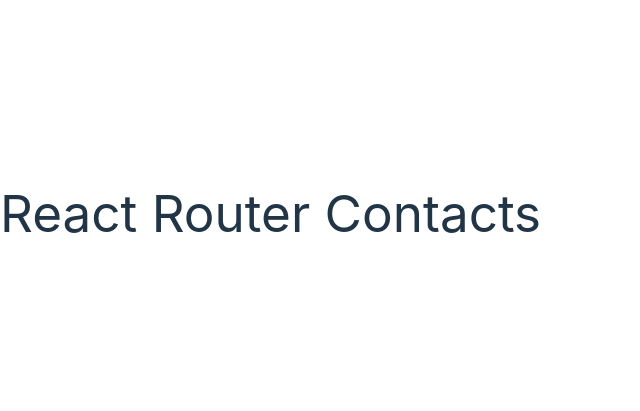
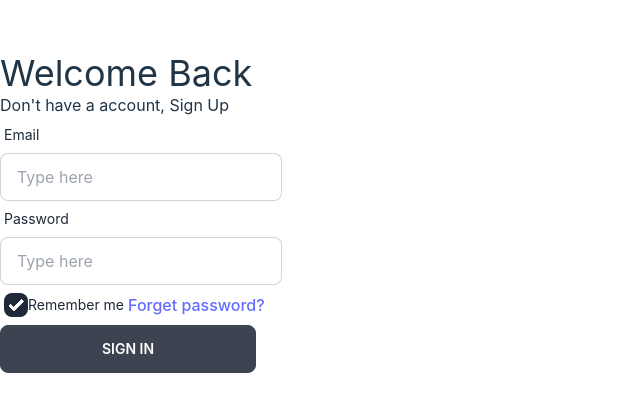
Before and after one commit to RasecMH/DidYouFindMyPet-Front, a React (Vite) app: page / in a window 1280 px wide. Shown: the part 187-598 px from the top of the page, without its empty margins (0-640 px from the left). Built offline with nearby package versions, Linux system fonts and the light colour scheme.

Commit message:
add: LoginForm

```diff
--- /dev/null
+++ b/src/components/LoginForm.tsx
@@ -0,0 +1,43 @@
+export default function LoginForm() {
+  return (
+    <>
+      <div>
+        <h1 className='text-4xl'>Welcome Back</h1>
+        <span>Don't have a account, Sign Up</span>
+
+        <div className='form-control w-full max-w-xs'>
+          <label className='label'>
+            <span className='label-text'>Email</span>
+          </label>
+          <input
+            type='text'
+            placeholder='Type here'
+            className='input input-bordered w-full max-w-xs'
+          />
+        </div>
+
+        <div className='form-control w-full max-w-xs'>
+          <label className='label'>
+            <span className='label-text'>Password</span>
+          </label>
+          <input
+            type='text'
+            placeholder='Type here'
+            className='input input-bordered w-full max-w-xs'
+          />
+        </div>
+
+        <div className='flex items-center'>
+          <div className='form-control'>
+            <label className='label cursor-pointer'>
+              <input type='checkbox' checked className='checkbox' />
+              <span className='label-text'>Remember me</span>
+            </label>
+          </div>
+          <a href=''>Forget password?</a>
+        </div>
+        <button className='btn btn-wide'>Sign In</button>
+      </div>
+    </>
+  );
+}
--- a/src/routes/Root.tsx
+++ b/src/routes/Root.tsx
@@ -1,8 +1,10 @@
+import LoginForm from '../components/LoginForm';
+
 export default function Root() {
   return (
     <>
       <div>
-        <h1>React Router Contacts</h1>
+        <LoginForm />
       </div>
     </>
   );
```
